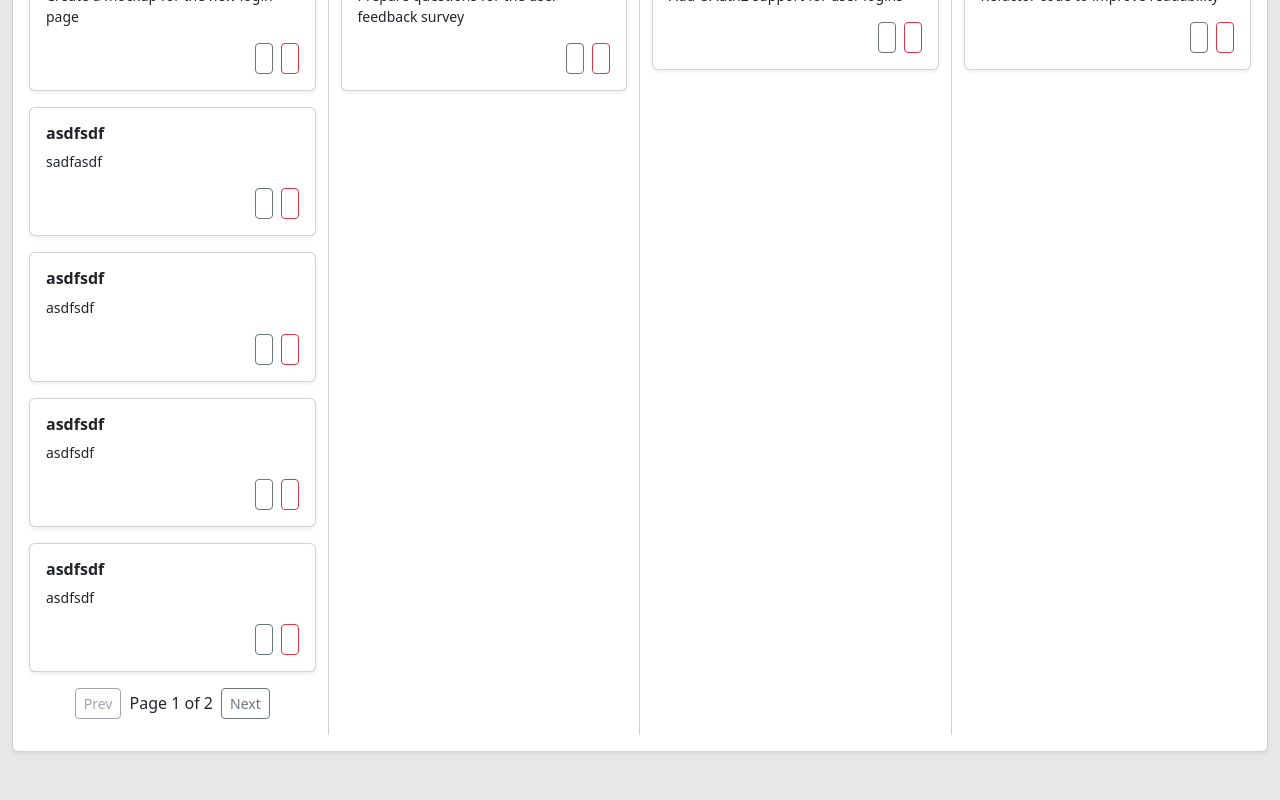
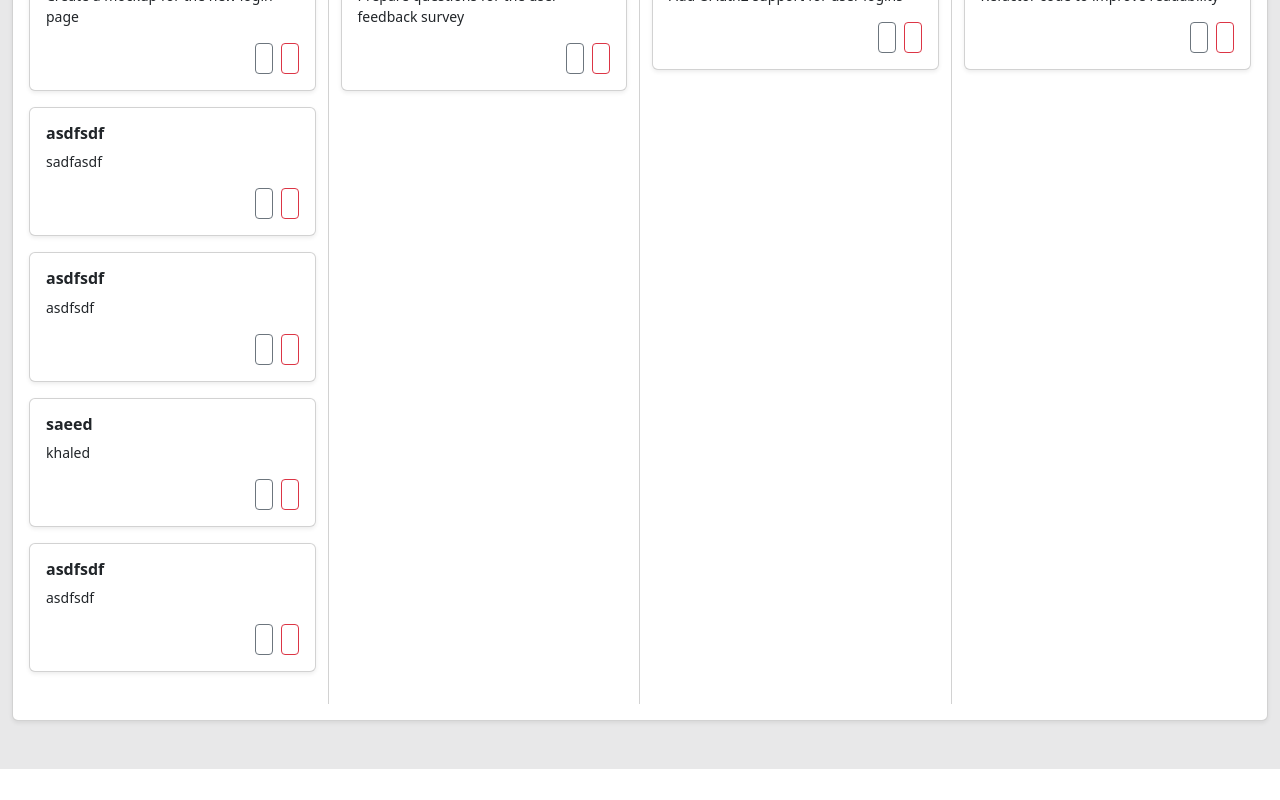
Before and after one commit to saeedkhal/Kanban-style-To-Do-List-Dashboard-, a React (Vite) app: page / in a window 1280 px wide. Shown: the part 307-1107 px from the top of the page. After the commit the page ends 1076 px from the top, so only its background shows below. Built offline with nearby package versions, Linux system fonts and the light colour scheme; data requests are answered from the project's data file.

Commit message:
Refctor: separate Pagination on single component

```diff
--- a/db.json
+++ b/db.json
@@ -37,18 +37,6 @@
       "id": "kkhVAWk"
     },
     {
-      "title": "asdfsdf",
-      "description": "asdfsdf",
-      "column": "backlog",
-      "id": "MAY4EnU"
-    },
-    {
-      "title": "asdfsdf",
-      "description": "asdfsdf",
-      "column": "backlog",
-      "id": "L5poP1W"
-    },
-    {
       "title": "saeed",
       "description": "khaled",
       "column": "backlog",
--- a/src/App.tsx
+++ b/src/App.tsx
@@ -1,10 +1,11 @@
 import { useState, useEffect } from "react";
 import "bootstrap/dist/css/bootstrap.min.css";
-import { Container, Row, Col, Card, Button, Form } from "react-bootstrap";
+import { Container, Row, Col, Card, Form } from "react-bootstrap";
 import axios from "axios";
 import { useMutation, useQuery, useQueryClient } from "@tanstack/react-query";
 import AddTaskModal from "./components/AddTaskModal";
 import TaskCard from "./components/Task";
+import Pagination from "./components/Pagination";
 
 let timer: number | undefined = undefined;
 type Task = {
@@ -131,29 +132,7 @@ const KanbanBoard = () => {
                         <TaskCard task={task} editTaskMutation={editTaskMutation} handleDelete={handleDelete} />
                       </div>
                     ))}
-                    {totalPages > 1 && (
-                      <div className="d-flex justify-content-center align-items-center gap-2 mt-2">
-                        <Button
-                          variant="outline-secondary"
-                          size="sm"
-                          disabled={page === 1}
-                          onClick={() => handlePageChange(page - 1, col.key)}
-                        >
-                          Prev
-                        </Button>
-                        <span>
-                          Page {page} of {totalPages}
-                        </span>
-                        <Button
-                          variant="outline-secondary"
-                          size="sm"
-                          disabled={page === totalPages}
-                          onClick={() => handlePageChange(page + 1, col.key)}
-                        >
-                          Next
-                        </Button>
-                      </div>
-                    )}
+                    <Pagination totalPages={totalPages} page={page} handlePageChange={handlePageChange} col={col} />
                   </Col>
                 );
               })}
--- /dev/null
+++ b/src/components/Pagination.tsx
@@ -0,0 +1,44 @@
+import React from "react";
+import { Button } from "react-bootstrap";
+
+function Pagination({
+  totalPages,
+  page,
+  handlePageChange,
+  col,
+}: {
+  totalPages: number;
+  page: number;
+  handlePageChange: (newPage: number, columnKey: string) => void;
+  col: { key: string; title: string };
+}) {
+  return (
+    <div>
+      {totalPages > 1 && (
+        <div className="d-flex justify-content-center align-items-center gap-2 mt-2">
+          <Button
+            variant="outline-secondary"
+            size="sm"
+            disabled={page === 1}
+            onClick={() => handlePageChange(page - 1, col.key)}
+          >
+            Prev
+          </Button>
+          <span>
+            Page {page} of {totalPages}
+          </span>
+          <Button
+            variant="outline-secondary"
+            size="sm"
+            disabled={page === totalPages}
+            onClick={() => handlePageChange(page + 1, col.key)}
+          >
+            Next
+          </Button>
+        </div>
+      )}
+    </div>
+  );
+}
+
+export default Pagination;
```
